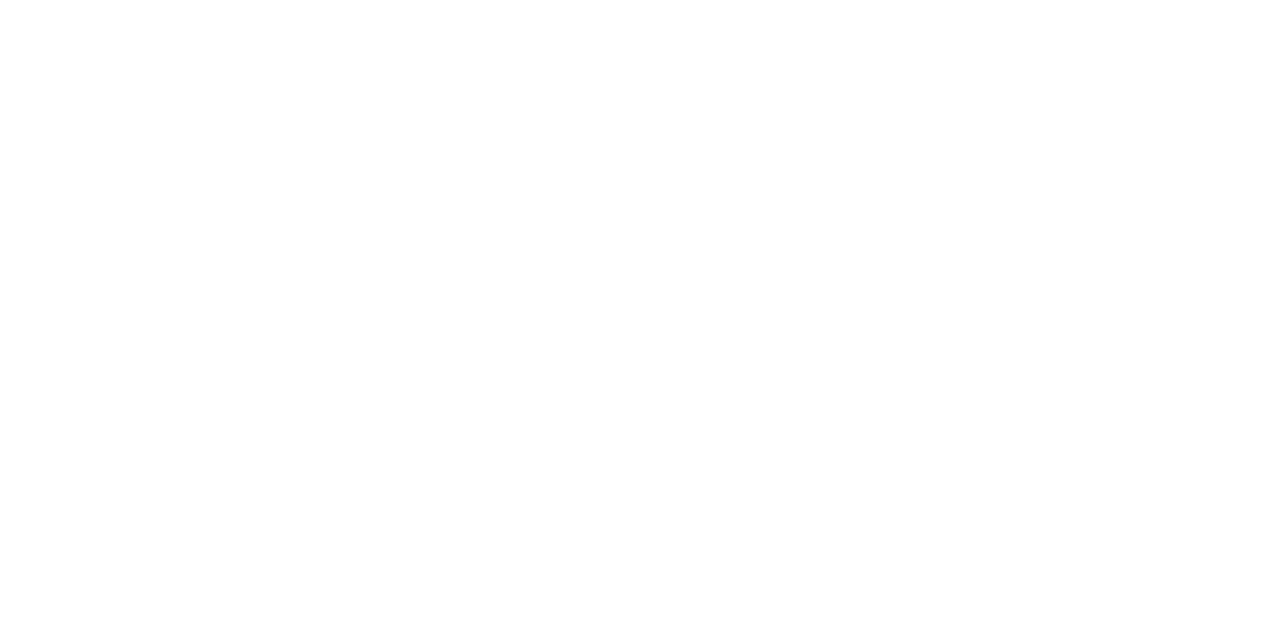
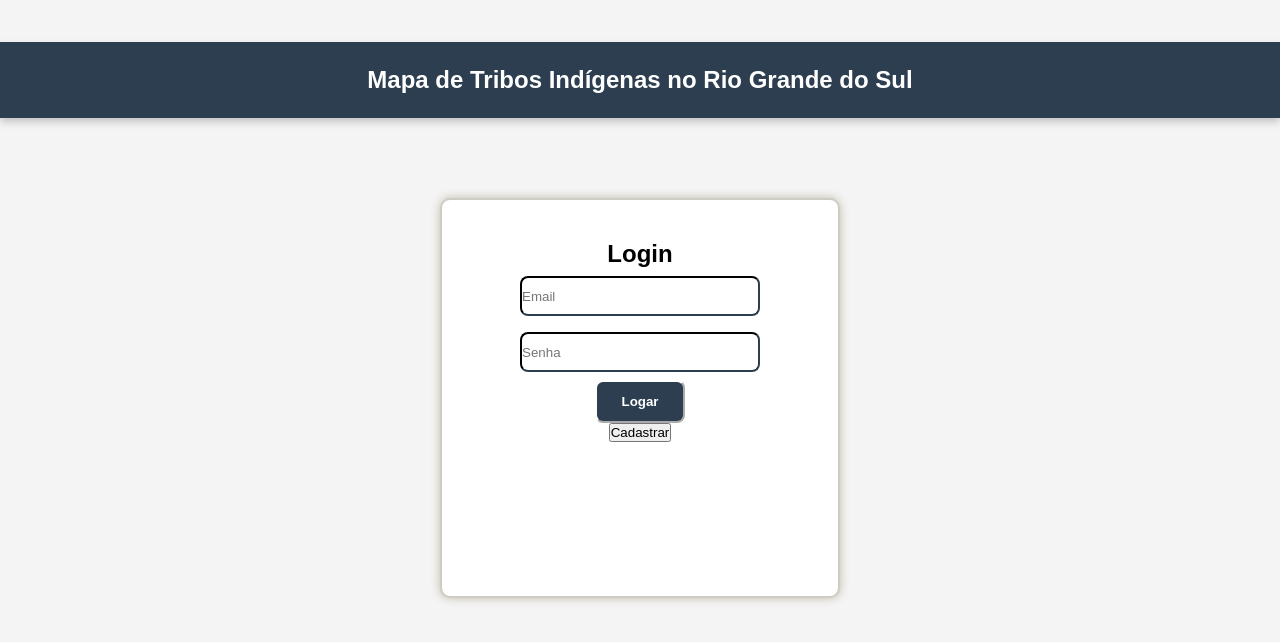
Before and after one commit to gabrielaswolff/TEKOMAP, a plain HTML site: page frontend/login.html in a window 1280 px wide. Drawn offline with Linux system fonts and the light colour scheme.

Commit message:
atualizado

```diff
--- a/frontend/login.html
+++ b/frontend/login.html
@@ -1,11 +1,23 @@
 <!DOCTYPE html>
-<html lang="en">
+<html lang="pt">
 <head>
     <meta charset="UTF-8">
     <meta name="viewport" content="width=device-width, initial-scale=1.0">
-    <title>Login</title>
+    <title>Login e Cadastro</title>
+    <link rel="stylesheet" href="./style.css">
 </head>
 <body>
 
+    <header>Mapa de Tribos Indígenas no Rio Grande do Sul</header>
+
+    <form class="loginForm" id="loginForm">
+        <h2>Login</h2>
+            <input type="email" id="email_login" placeholder="Email" required>
+            <input type="password" id="password_login" placeholder="Senha" required>
+            <button class="botoesRegistrar" onclick="logar(event)">Logar</button>
+            <button class="LinkCadastro" onclick="linkCadastro(event)">Cadastrar</button>
+    </form>
+
+    <script src="./script.js"></script>
 </body>
 </html>
--- a/frontend/script.js
+++ b/frontend/script.js
@@ -0,0 +1,31 @@
+async function logar(event) {
+    event.preventDefault();
+
+    const email = document.getElementById('email_login').value;
+    const password = document.getElementById('password_login').value;
+
+    const data = { email, password };
+
+    const response = await fetch("http://localhost:3007/login", {
+        method: "POST",
+        headers: {
+            "Content-Type": "application/json"
+        },
+        body: JSON.stringify(data)
+    });
+
+    let results = await response.json();
+
+    if (results.success) {
+        let userData = results.data;
+        localStorage.setItem('informacoes', JSON.stringify({
+            email: userData.email,
+            perfil: userData.perfil
+        }));
+
+        alert(results.message);
+        window.location.href = "/frontend/index.html";
+    } else {
+        alert(results.message);
+    }
+}
--- a/frontend/style.css
+++ b/frontend/style.css
@@ -5,18 +5,18 @@
     font-family: Arial, sans-serif;
 }
 
-body {
+body{
     display: flex;
     flex-direction: column;
     align-items: center;
     justify-content: center;
-    height: 100vh;
+    height: 80vh;
     background-color: #f4f4f4;
 }
 
-header {
+header{
     width: 100%;
-    padding: 20px;
+    padding: 3vh;
     background-color: #2c3e50;
     color: white;
     text-align: center;
@@ -25,17 +25,53 @@ header {
     box-shadow: 0px 4px 8px rgba(0, 0, 0, 0.2);
 }
 
-#map-container {
+#map-container{
     width: 90%;
     max-width: 1000px;
     height: 500px;
-    margin-top: 20px;
+    margin-top: 10vh;
     border-radius: 8px;
     overflow: hidden;
     box-shadow: 0px 4px 10px rgba(0, 0, 0, 0.2);
 }
 
-#map {
+#map{
     width: 100%;
     height: 100%;
 }
+
+
+.loginForm{
+    background-color: white;
+    padding: 5vh;
+    border-radius: 10px;
+    width: 50vh;
+    display: flex;
+    flex-direction: column;
+    align-items: center;
+    border: 2px solid #cfccc4;
+    box-shadow: 0 0 10px #bfbaa9;
+    height: 50vh;
+    margin-top: 10vh;
+}
+
+input{
+    width: 30vh;
+    height: 5vh;
+    margin: 1vh;
+    border-color: #2c3e50;
+    border-radius: 1vh;
+}
+
+.botoesRegistrar{
+    display: flex;
+    justify-content: center;
+    cursor: pointer;
+    background-color: #2c3e50;
+    color: white;
+    border-radius: 1vh;
+    padding: 1.5vh 3vh;
+    font-weight: bold;
+    border-color: white;
+    max-width: 30vh;
+}
```
